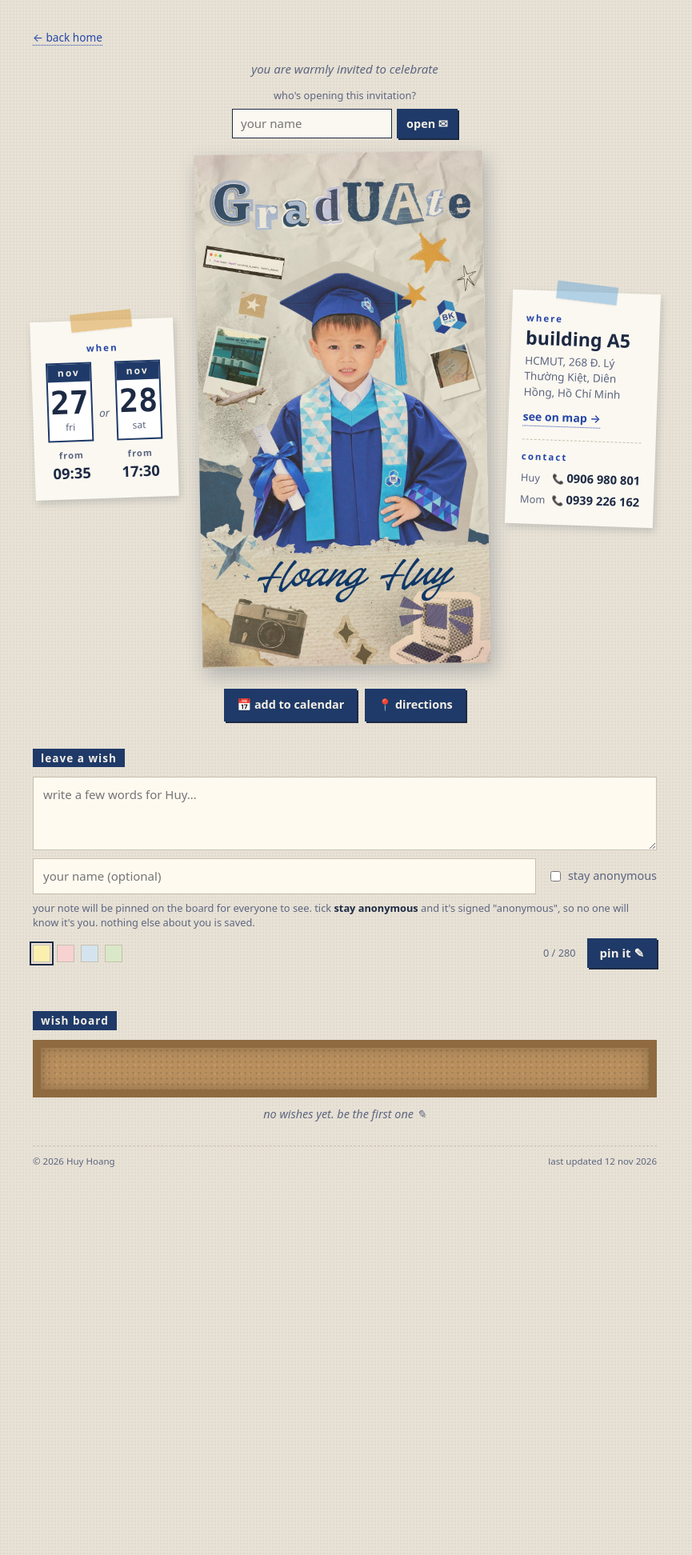
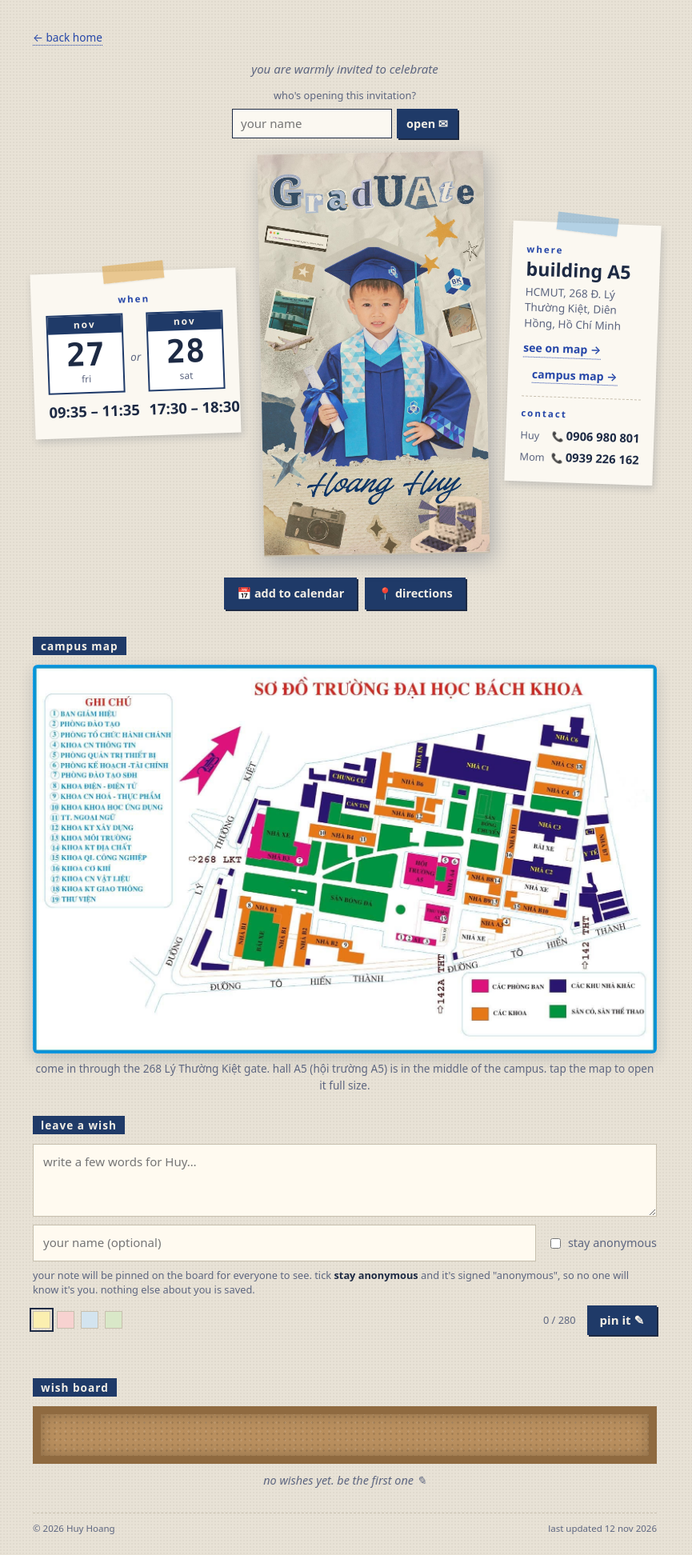
Before and after one commit to edithh81/edithh81.github.io, a Jekyll site: the page built from graduation.html, in a window 1280 px wide. Shown: the whole page at 80% size, without its empty margins (209-1074 px from the left). Built offline with Jekyll 4.4.1, drawn with Linux system fonts in a browser that asks for light colours; before the commit the page ends 1485 px from its top, so only the background shows below that.

Commit message:
Graduation page: on/off switch, campus map, end times, new map link
Co-Authored-By: Claude Opus 5.5 <noreply@anthropic.com>

```diff
--- a/_config.yml
+++ b/_config.yml
@@ -4,6 +4,11 @@ url: "https://edithh81.github.io"
 baseurl: ""      # leave empty for a user site (username.github.io)
 
 markdown: kramdown
+
+# graduation page: true = live at /graduation/ with a link on the home page.
+# false = link hidden and /graduation/ sends visitors back home.
+graduation: true
+
 exclude:
   - README.md
   - Gemfile
--- a/assets/css/graduation.css
+++ b/assets/css/graduation.css
@@ -131,6 +131,12 @@
 .cal-options a { padding: 10px 14px; border: 0; color: var(--ink); font-size: .9rem; font-weight: 600; }
 .cal-options a + a { border-top: 1px dashed var(--rule); }
 .cal-options a:hover { background: var(--bar); color: var(--bar-ink); }
+/* campus map under the invitation */
+.campus-map { margin: 0; }
+.campus-map img { display: block; width: 100%; height: auto; border-radius: 6px; box-shadow: 0 6px 18px rgba(29,42,68,.18); }
+.campus-map figcaption { margin-top: 8px; font-size: .85rem; color: var(--muted); text-align: center; }
+.card-where .pin-link + .pin-link { margin-left: 12px; }
+
 .invite-note { margin: 10px 0 0; text-align: center; font-size: .9rem; color: var(--muted); font-style: italic; }
 
 /* form */
--- a/graduation.html
+++ b/graduation.html
@@ -7,6 +7,7 @@ extra_css: /assets/css/graduation.css
 ---
 {% assign g = site.data.graduation %}
 {% assign p = site.data.profile %}
+{% if site.graduation %}
 
 <p class="back"><a href="{{ '/' | relative_url }}">← back home</a></p>
 
@@ -40,7 +41,7 @@ extra_css: /assets/css/graduation.css
 
 <!-- phones only: the essentials before the poster -->
 <div class="quick">
-  <p>{% for d in g.days %}{% unless forloop.first %}<em class="or">or</em>{% endunless %}<span>{{ d.start | date: "%a %-d/%-m" | downcase }} · from {{ d.start | date: "%H:%M" }}</span>{% endfor %}</p>
+  <p>{% for d in g.days %}{% unless forloop.first %}<em class="or">or</em>{% endunless %}<span>{{ d.start | date: "%a %-d/%-m" | downcase }} · {{ d.start | date: "%H:%M" }} – {{ d.end | date: "%H:%M" }}</span>{% endfor %}</p>
   <p><span>{{ g.venue }}, HCMUT</span></p>
 </div>
 
@@ -57,7 +58,7 @@ extra_css: /assets/css/graduation.css
           <span class="cal-day">{{ d.start | date: "%-d" }}</span>
           <span class="cal-weekday">{{ d.start | date: "%a" | downcase }}</span>
         </div>
-        <p class="cal-time"><span>from</span> {{ d.start | date: "%H:%M" }}</p>
+        <p class="cal-time">{{ d.start | date: "%H:%M" }} – {{ d.end | date: "%H:%M" }}</p>
       </div>
       {% endfor %}
     </div>
@@ -74,6 +75,7 @@ extra_css: /assets/css/graduation.css
     <p class="card-big">building {{ g.venue }}</p>
     <p class="card-small">{{ g.address }}</p>
     <a class="pin-link" href="{{ g.map }}">see on map →</a>
+    {% if g.campus_map_link %}<a class="pin-link" href="{{ g.campus_map_link }}" target="_blank" rel="noopener">campus map →</a>{% endif %}
 
     {% if g.contacts %}
     <p class="card-label contact-label">contact</p>
@@ -93,7 +95,7 @@ extra_css: /assets/css/graduation.css
     <summary class="btn">📅 add to calendar</summary>
     <div class="cal-options">
       {% for d in g.days %}
-      <a class="gcal" data-start="{{ d.start }}" data-hours="{{ d.hours | default: 2 }}" href="https://calendar.google.com/" target="_blank" rel="noopener">google · {{ d.start | date: "%a %-d/%-m" | downcase }}</a>
+      <a class="gcal" data-start="{{ d.start }}" data-end="{{ d.end }}" href="https://calendar.google.com/" target="_blank" rel="noopener">google · {{ d.start | date: "%a %-d/%-m" | downcase }}</a>
       {% endfor %}
       <a id="ics" href="#" download="huy-graduation.ics">apple / outlook · all days</a>
     </div>
@@ -102,6 +104,19 @@ extra_css: /assets/css/graduation.css
 </nav>
 
 {% if g.note %}<p class="invite-note">{{ g.note }}</p>{% endif %}
+
+{% if g.campus_map %}
+<section id="campus-map">
+  <h2 class="bar">campus map</h2>
+  <figure class="campus-map">
+    <a href="{{ g.campus_map_link | default: g.campus_map | relative_url }}" target="_blank" rel="noopener">
+      <img src="{{ g.campus_map | relative_url }}" width="1600" height="995" loading="lazy"
+           alt="map of HCMUT campus 1; hall A5 (hội trường A5) is in the middle of the campus">
+    </a>
+    <figcaption>come in through the 268 Lý Thường Kiệt gate. hall {{ g.venue }} (hội trường {{ g.venue }}) is in the middle of the campus. tap the map to open it full size.</figcaption>
+  </figure>
+</section>
+{% endif %}
 
 <!-- wish form -->
 <section>
@@ -148,7 +163,7 @@ extra_css: /assets/css/graduation.css
   window.INVITE = {
     poster: {{ g.poster | relative_url | jsonify }},
     title: {{ p.name | append: "'s graduation" | jsonify }},
-    days: [{% for d in g.days %}{% assign day = d.start | date: "%a %-d/%-m" | downcase %}{% assign hm = d.start | date: "%H:%M" %}{{ day | append: " · from " | append: hm | jsonify }}{% unless forloop.last %}, {% endunless %}{% endfor %}],
+    days: [{% for d in g.days %}{% assign day = d.start | date: "%a %-d/%-m" | downcase %}{% assign hm = d.start | date: "%H:%M" %}{% assign he = d.end | date: "%H:%M" %}{{ day | append: " · " | append: hm | append: " – " | append: he | jsonify }}{% unless forloop.last %}, {% endunless %}{% endfor %}],
     place: {{ g.venue | prepend: "building " | append: ", HCMUT" | jsonify }},
     address: {{ g.address | jsonify }},
     url: {{ site.url | remove: "https://" | append: "/graduation" | jsonify }},
@@ -165,26 +180,27 @@ extra_css: /assets/css/graduation.css
   (() => {
     const days = {{ g.days | jsonify }};
     const title = {{ p.name | append: "'s graduation" | jsonify }};
-    const place = {{ g.venue | append: ", " | append: g.address | jsonify }};
+    const place = {{ g.calendar_location | default: g.address | jsonify }};
     const utc = d => d.toISOString().replace(/[-:]/g, "").replace(/\.\d{3}/, "");
     const span = d => {
       const s = new Date(d.start);
-      return [s, new Date(s.getTime() + (d.hours || 2) * 3600e3)];
+      return [s, new Date(d.end)];
     };
 
-    // "thứ 6 27/11 từ 09:35 hoặc thứ 7 28/11 từ 17:30 - ngày nào cũng được nha!!!"
-    const fmt = iso => {
+    // "thứ 6 27/11 từ 09:35 đến 11:35 hoặc thứ 7 28/11 từ 17:30 đến 18:30 - ngày nào cũng được nha!!!"
+    const fmt = (iso, endIso) => {
       const [, m, d, hh, mm] = iso.match(/^\d{4}-(\d\d)-(\d\d)T(\d\d):(\d\d)/);
+      const [, eh, em] = endIso.match(/T(\d\d):(\d\d)/);
       const wd = ["chủ nhật","thứ 2","thứ 3","thứ 4","thứ 5","thứ 6","thứ 7"][new Date(iso.slice(0, 10) + "T12:00:00Z").getUTCDay()];
-      return `${wd} ${+d}/${+m} từ ${hh}:${mm}`;
+      return `${wd} ${+d}/${+m} từ ${hh}:${mm} đến ${eh}:${em}`;
     };
-    const either = days.map(d => fmt(d.start)).join(" hoặc ")
+    const either = days.map(d => fmt(d.start, d.end)).join(" hoặc ")
       + (days.length > 1 ? " - ngày nào cũng được nha!!!" : "");
-    const details = "Ghé chơi " + either + "\nMap: " + {{ g.map | jsonify }};
+    const details = "Ghé chơi " + either + "\nTòa " + {{ g.venue | jsonify }} + ", cơ sở 1 (268 Lý Thường Kiệt)\nMap: " + {{ g.map | jsonify }};
     const esc = t => t.replace(/\\/g, "\\\\").replace(/[,;]/g, m => "\\" + m).replace(/\n/g, "\\n");
 
     document.querySelectorAll("a.gcal").forEach(a => {
-      const [s, e] = span({ start: a.dataset.start, hours: +a.dataset.hours });
+      const [s, e] = span({ start: a.dataset.start, end: a.dataset.end });
       a.href = "https://calendar.google.com/calendar/render?action=TEMPLATE"
         + "&text=" + encodeURIComponent(title)
         + "&dates=" + utc(s) + "/" + utc(e)
@@ -338,3 +354,10 @@ extra_css: /assets/css/graduation.css
 
   loadWishes();
 </script>
+
+{% else %}
+<!-- graduation page is switched off in _config.yml: send visitors home -->
+<meta http-equiv="refresh" content="0; url={{ '/' | relative_url }}">
+<script>location.replace({{ '/' | relative_url | jsonify }});</script>
+<p class="back">this page is closed. <a href="{{ '/' | relative_url }}">← back home</a></p>
+{% endif %}
--- a/index.html
+++ b/index.html
@@ -20,7 +20,7 @@ layout: default
       {% if p.email %}<span><a href="mailto:{{ p.email }}">email</a></span>{% endif %}
       {% if p.cv %}<span><a href="{{ p.cv | relative_url }}">cv</a></span>{% endif %}
       {% if p.gallery %}<span><a href="{{ p.gallery }}">my-gallery</a></span>{% endif %}
-      <span><a href="{{ '/graduation/' | relative_url }}">graduation 🎓</a></span>
+      {% if site.graduation %}<span><a href="{{ '/graduation/' | relative_url }}">graduation 🎓</a></span>{% endif %}
     </nav>
   </div>
 </header>
```
Also changed, not shown: _data/graduation.yml (+10 -4 lines), assets/img/hcmut-campus-map.jpg (added).
